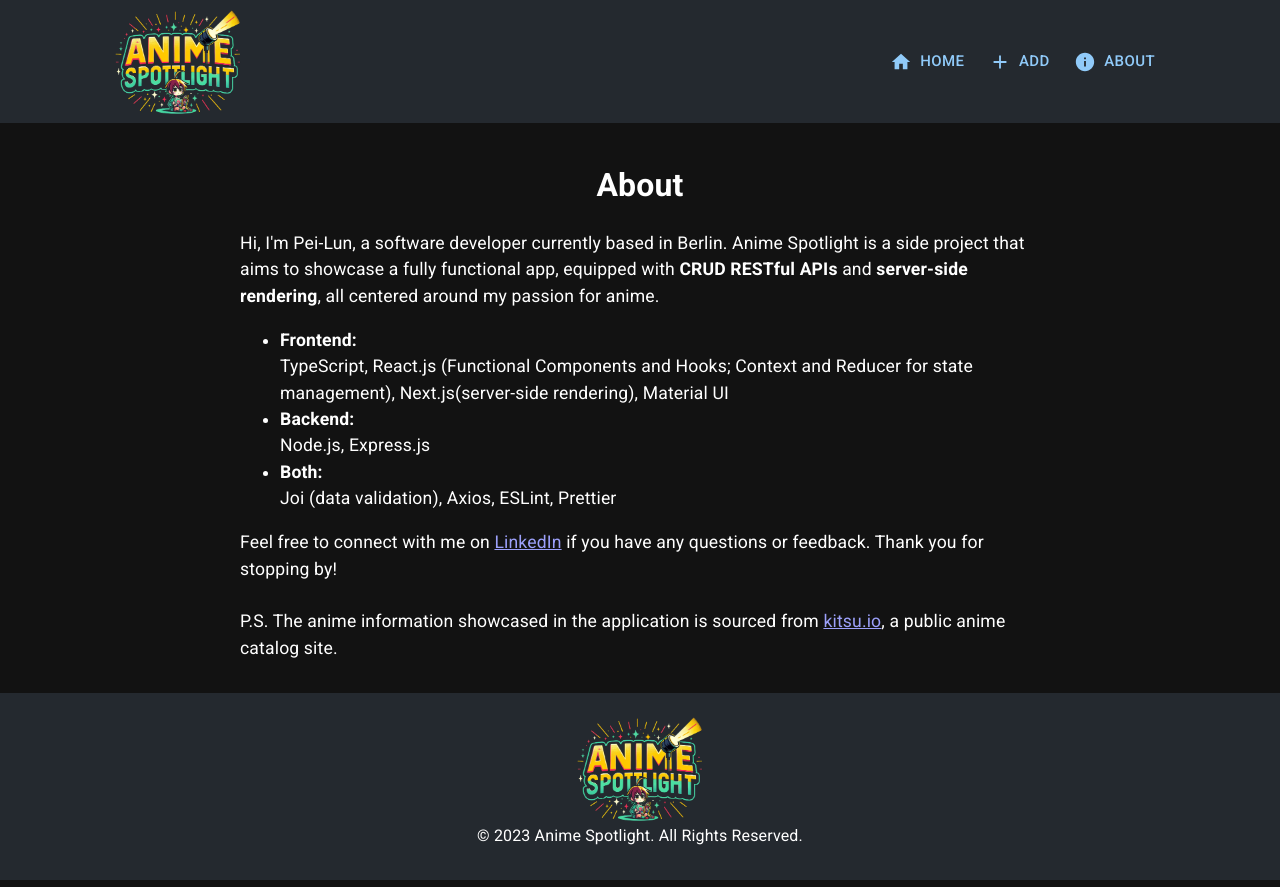
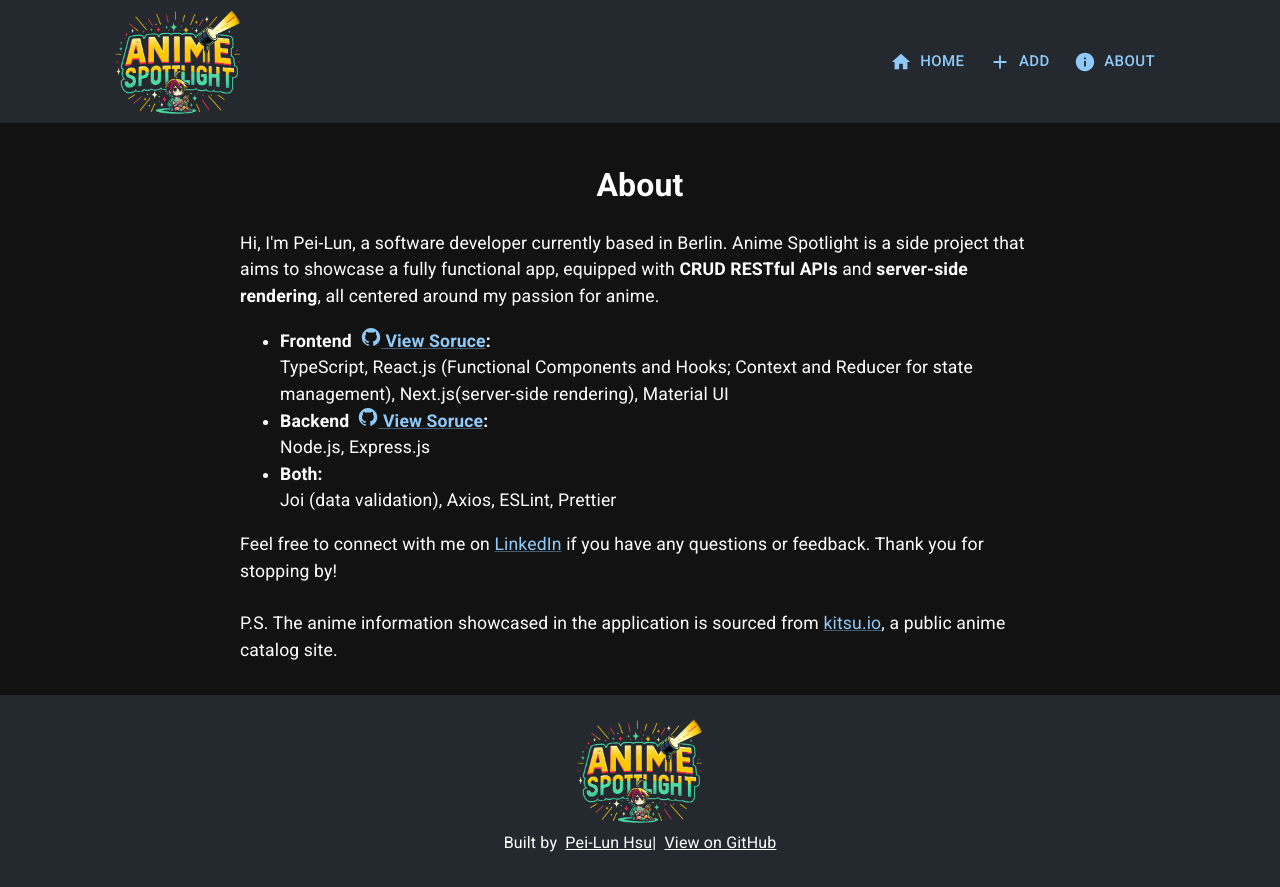
Before and after one commit to plhsu19/anime-spotlight, a Next.js app: page /about in a window 1280 px wide. Built offline with nearby package versions, Linux system fonts and the light colour scheme.

Commit message:
[FE-15] add github source to footer and layout

```diff
--- a/src/components/layout.tsx
+++ b/src/components/layout.tsx
@@ -201,7 +201,20 @@ export default function Layout({
             onClick={() => handleDirectToPage(Page.HOME)}
           />
           <span className={layoutStyles.textAlignCenter}>
-            © 2023 Anime Spotlight. All Rights Reserved.
+            Built by &nbsp;
+            <Link className={layoutStyles.link}
+              href="https://www.linkedin.com/in/peilun-hsu/"
+              target="_blank"
+            >
+              Pei-Lun Hsu
+            </Link>
+            | &nbsp;
+            <Link className={layoutStyles.link}
+              href="https://github.com/plhsu19/anime-list-ui"
+              target="_blank"
+            >
+              View on GitHub
+            </Link>
           </span>
         </div>
       </footer>
--- a/src/pages/about.tsx
+++ b/src/pages/about.tsx
@@ -1,6 +1,9 @@
 import Head from 'next/head';
+// import Link from 'next/link';
+import GitHubIcon from '@mui/icons-material/GitHub';
+import Link from '@mui/material/Link';
 import Layout, { Page } from '@/components/layout';
-import Link from 'next/link';
+
 import utilStyles from '@/styles/utils.module.scss';
 import aboutStyles from '@/styles/About.module.scss';
 
@@ -28,13 +31,35 @@ export default function About() {
               all centered around my passion for anime. <br />
               <ul>
                 <li>
-                  <span className={utilStyles.bold}>Frontend:</span> <br />
+                  <span className={utilStyles.bold}>
+                    Frontend &nbsp;
+                    <Link
+                      href="https://github.com/plhsu19/anime-list-ui"
+                      target="_blank"
+                    >
+                      <GitHubIcon fontSize="small" />
+                      &nbsp;View Soruce
+                    </Link>
+                    :
+                  </span>
+                  <br />
                   TypeScript, React.js (Functional Components and Hooks; Context
                   and Reducer for state management), Next.js(server-side
                   rendering), Material UI
                 </li>
                 <li>
-                  <span className={utilStyles.bold}>Backend:</span> <br />
+                  <span className={utilStyles.bold}>
+                    Backend &nbsp;
+                    <Link
+                      href="https://github.com/plhsu19/anime-list-api"
+                      target="_blank"
+                    >
+                      <GitHubIcon fontSize="small" />
+                      &nbsp;View Soruce
+                    </Link>
+                    :
+                  </span>
+                  <br />
                   Node.js, Express.js
                 </li>
                 <li>
@@ -50,7 +75,8 @@ export default function About() {
               >
                 LinkedIn
               </Link>
-              &nbsp;if you have any questions or feedback. Thank you for stopping by!
+              &nbsp;if you have any questions or feedback. Thank you for
+              stopping by!
               <br />
               <br />
               P.S. The anime information showcased in the application is sourced
--- a/src/styles/components/Layout.module.scss
+++ b/src/styles/components/Layout.module.scss
@@ -33,9 +33,19 @@
   flex-direction: column;
   justify-content: flex-start;
   align-items: center;
-  gap: 0.2rem;
+  gap: 0.5rem;
 }
 
 .textAlignCenter {
   text-align: center;
 }
+
+.link {
+  color: white;
+  text-decoration: underline;
+
+  &:hover {
+    color: #24292f;
+    background-color: white;
+  }
+}
```
